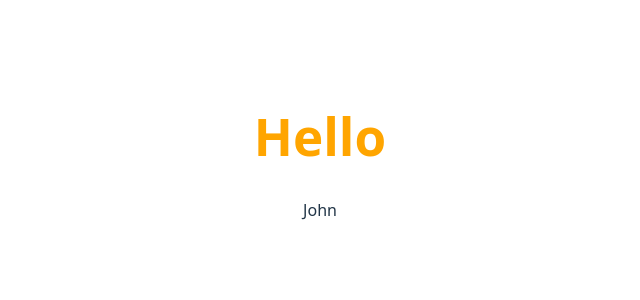
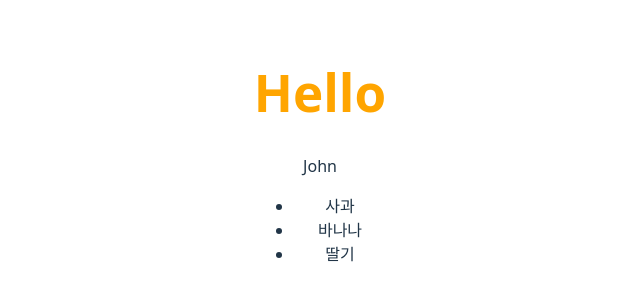
Before and after one commit to smark1024/react-basic, a React (Vite) app: page / in a window 1280 px wide. Shown: the part 244-544 px from the top of the page, without its empty margins (320-960 px from the left). Built offline with nearby package versions, Linux system fonts and the light colour scheme.

Commit message:
JS 이용하여 리스트 생성

```diff
--- a/src/App.jsx
+++ b/src/App.jsx
@@ -2,10 +2,16 @@ import "./App.css";
 
 function App() {
     const name = "John";
+    const list = ["사과", "바나나", "딸기"];
     return (
         <>
             <h1 className="orange">Hello</h1>
             <p>{name}</p>
+            <ul>
+                {list.map((item) => (
+                    <li>{item}</li>
+                ))}
+            </ul>
         </>
     );
 }
```
